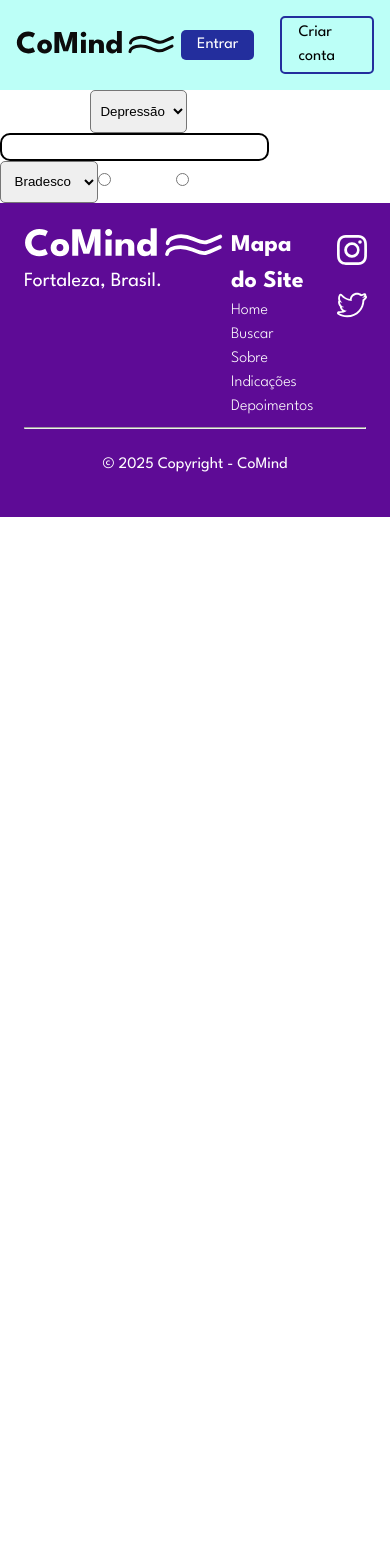
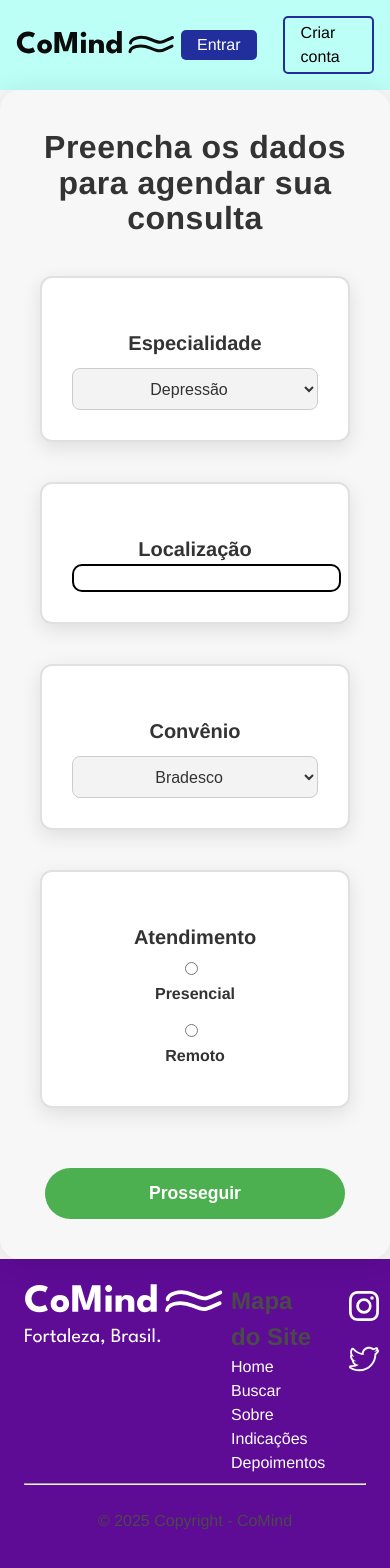
Before and after one commit to ingrydf12/coMind-Front, a React (Vite) app: page /agenda in a window 390 px wide. Shown: the top 1568 px of the page. Before the commit the page ends 844 px from the top, so only its background shows below. Built offline with nearby package versions, Linux system fonts and the light colour scheme.

Commit message:
ajustes html para css

```diff
--- a/src/pages/Agenda/Agenda.css
+++ b/src/pages/Agenda/Agenda.css
@@ -1,172 +1,168 @@
-body {
-    font-family: 'Arial', sans-serif;
+* {
     margin: 0;
     padding: 0;
-    background-color: #f4f4f9;
+    box-sizing: border-box;
 }
 
-  .agenda-container {
-    display: flex;
-    justify-content: space-between;
+body {
+    font-family: 'Helvetica Neue', Arial, sans-serif;
+    background-color: #f7f7f7;
+    justify-content: center;
     align-items: center;
-    height: 100vh;
-    background-color: #fff;
+
+    color: #4A4A4A;
 }
 
-  .agenda-banner {
-    flex: 1;
-    width: 100%;
-    height: 100%;
-    display: flex;
-    justify-content: center;
-    align-items: center;
-    background-color: #e6e6e6;
-    padding: 0 2rem;
+
+.agenda-main {
+    border-radius: 20px;
+    box-shadow: 0 4px 30px rgba(0, 0, 0, 0.1);
+    padding: 40px;
+    text-align: center;
+    position: relative;
 }
 
-  .agenda-banner-image {
-    max-width: 80%;
-    height: auto;
+
+#agenda-title {
+    font-size: 2.5rem;
+    color: #333;
+    margin-bottom: 40px;
+    font-weight: 700;
+    letter-spacing: 0.5px;
 }
 
-  .agenda-form-container {
-    flex: 1;
-    width: 100%;
-    height: 100%;
+
+#agenda-selector {
     display: flex;
-    justify-content: center;
-    align-items: center;
-    background-color: #f0f0f0;
-    padding: 5rem;
+    flex-wrap: wrap;
+    gap: 20px;
+    justify-content: space-between;
+    margin-bottom: 30px;
 }
 
-  .agenda-form-box {
-    width: 100%;
-    max-width: 500px;
-    padding: 2rem;
+
+.agenda-box {
+    width: 48%;
+    padding: 30px;
     background-color: #fff;
-    border-radius: 8px;
-    box-shadow: 0 4px 6px rgba(0, 0, 0, 0.1);
+    border-radius: 12px;
+    box-shadow: 0 6px 20px rgba(0, 0, 0, 0.1);
+    cursor: pointer;
+    transition: all 0.3s ease-in-out;
+    text-align: center;
+    border: 2px solid #e0e0e0;
+    margin-bottom: 20px;
 }
 
-  .agenda-title {
-    font-size: 2rem;
-    margin-bottom: 1.5rem;
-    text-align: center;
+.agenda-box:hover {
+    transform: translateY(-5px);
+    box-shadow: 0 10px 30px rgba(0, 0, 0, 0.15);
 }
 
-  .agenda-form {
-    display: flex;
-    flex-direction: column;
+.agenda-box:focus-within {
+    outline: none;
+    border: 2px solid #4CAF50;
 }
 
-  .form-group {
-    margin-bottom: 1rem;
+.agenda-subtitle {
+    margin-top: 20px;
+    font-size: 1.25rem;
+    font-weight: 600;
+    color: #333;
 }
 
-  .form-input,
-  .form-select {
-    width: 100%;
-    padding: 1rem;
-    background-color: #f0f0f0;
-    border: 1px solid #ccc;
-    border-radius: 4px;
-    font-size: 1rem;
+/* Efeito de caixa selecionada */
+.box-contrast {
+    border-color: #4CAF50;
+    background-color: #f1f8f3;
+    transform: translateY(-5px);
 }
 
-  .form-input::placeholder,
-  .form-select::placeholder {
-    font-size: 16px;
-    color: #161616;
+.subtitle-contrast {
+    color: #4CAF50;
 }
 
-  .form-input:focus,
-  .form-select:focus {
-    border-color: #007bff;
-    outline: none;
+/* Efeito de desfoque nas caixas não selecionadas */
+.agenda-box-blur {
+    opacity: 0.6;
 }
 
-  .form-radio-group {
-    display: flex;
-    justify-content: space-around;
-    margin-top: 1rem;
+/* Estilos do botão de prosseguir */
+#agenda-btn-side {
+    margin-top: 40px;
 }
 
-  .form-radio-group input {
-    width: auto;
+#btn-agenda {
+    background-color: #4CAF50;
+    color: white;
+    padding: 15px 30px;
+    font-size: 1.1rem;
+    border: none;
+    border-radius: 50px;
+    cursor: pointer;
+    width: 100%;
+    max-width: 300px;
+    transition: all 0.3s ease;
+    font-weight: 600;
 }
 
-  .form-radio-group label {
-    margin-right: 15px;
+#btn-agenda:hover {
+    background-color: #45a049;
+    box-shadow: 0 4px 10px rgba(0, 0, 0, 0.15);
 }
 
-  .form-button {
-    padding: 0.75rem;
-    font-size: 1rem;
-    background-color: #007bff;
-    color: white;
-    border: none;
-    border-radius: 4px;
-    cursor: pointer;
-    margin-top: 1.5rem;
-  }
-
-  .form-button:disabled {
-    background-color: #ccc;
+.btn-disabled {
+    background-color: #e0e0e0;
     cursor: not-allowed;
 }
 
-  .error-message {
-    color: red;
-    text-align: center;
-    margin-top: 1rem;
+
+select, input[type="radio"] {
+    width: 100%;
+    padding: 10px;
+    font-size: 1rem;
+    border-radius: 8px;
+    border: 1px solid #ccc;
+    margin-top: 10px;
+    background-color: #f9f9f9;
+    color: #333;
 }
 
-  .success-message {
-    color: green;
-    text-align: center;
-    margin-top: 1rem;
+select {
+    background-color: #f3f3f3;
 }
 
-
-  @media only screen and (max-width: 768px) {
-    .agenda-container {
-      flex-direction: column;
-      padding: 2rem;
+input[type="radio"] {
+    width: auto;
+    margin-right: 8px;
 }
 
-    .agenda-form-container {
-      padding: 3rem 1rem;
+label {
+    font-size: 1rem;
+    font-weight: 600;
+    color: #333;
+    margin-bottom: 8px;
+    display: block;
 }
 
-    .agenda-form-box {
-      padding: 1.5rem;
-      width: 90%;
+/* Responsividade */
+@media (max-width: 768px) {
+    #agenda-selector {
+        flex-direction: column;
+        align-items: center;
     }
 
-    .form-input,
-    .form-select {
-      font-size: 14px;
+    .agenda-box {
+        width: 100%; /* Faz os cards ocuparem toda a largura no celular */
     }
 }
 
-  @media only screen and (max-width: 480px) {
-    .agenda-form-container {
-      padding: 2rem 1rem;
+@media (max-width: 480px) {
+    #agenda-title {
+        font-size: 2rem;
     }
 
-    .agenda-form-box {
-      padding: 1rem;
+    .agenda-box {
         width: 100%;
     }
-
-    .form-input,
-    .form-select {
-      font-size: 13px;
 }
-
-    .form-radio-group {
-      flex-direction: column;
-      align-items: flex-start;
-    }
-  }
--- a/src/pages/Agenda/Agenda.jsx
+++ b/src/pages/Agenda/Agenda.jsx
@@ -1,11 +1,39 @@
-import React from "react";
+import { useNavigate } from "react-router-dom";
+import { useState } from "react";
+import "./Agenda.css";
 
 const Agenda = () => {
-    return(
-        <>
-        <div>
-            <label htmlFor="especialidade">Especialidade</label>
-            <select name="" id="especialidade">
+    const [selectedBox, setSelectedBox] = useState(null);
+    const navigate = useNavigate();
+
+    const boxClick = (box) => {
+        setSelectedBox(box);
+    };
+
+    const buttonClick = () => {
+        if (selectedBox === "especialidadeBox") {
+            navigate("/agenda-especialidade");
+        } else if (selectedBox === "localizacaoBox") {
+            navigate("/agenda-localizacao");
+        } else if (selectedBox === "convenioBox") {
+            navigate("/agenda-convenio");
+        } else if (selectedBox === "atendimentoBox") {
+            navigate("/agenda-atendimento");
+        }
+    };
+
+    return (
+        <main className="agenda-main">
+            <h1 id="agenda-title">Preencha os dados para agendar sua consulta</h1>
+            <div id="agenda-selector">
+                {/* Caixinha para selecionar especialidade */}
+                <div
+                    id="especialidadeBox"
+                    onClick={() => boxClick("especialidadeBox")}
+                    className={`${selectedBox === "especialidadeBox" ? "box-contrast" : "agenda-box"} ${selectedBox === "localizacaoBox" || selectedBox === "convenioBox" || selectedBox === "atendimentoBox" ? "agenda-box-blur" : ""}`}
+                >
+                    <h2 className={`${selectedBox === "especialidadeBox" ? "subtitle-contrast" : "agenda-subtitle"}`}>Especialidade</h2>
+                    <select name="especialidade" id="especialidade">
                         <option>Depressão</option>
                         <option>Ansiedade</option>
                         <option>Transtorno de estresse pós-traumático</option>
@@ -17,10 +45,24 @@ const Agenda = () => {
                         <option>Transtorno de déficit de atenção com hiperatividade (TDAH)</option>
                         <option>Transtornos de estresse</option>
                     </select>
-            <label for="localização">Localização</label>
-            <input type="text" name="localização" id="" />
-            <label for="convenio">Convênio</label>
-            <select name="" id="convenio">
+                </div>
+                {/* Caixa para selecionar localização */}
+                <div
+                    id="localizacaoBox"
+                    onClick={() => boxClick("localizacaoBox")}
+                    className={`${selectedBox === "localizacaoBox" ? "box-contrast" : "agenda-box"} ${selectedBox === "especialidadeBox" || selectedBox === "convenioBox" || selectedBox === "atendimentoBox" ? "agenda-box-blur" : ""}`}
+                >
+                    <h2 className={`${selectedBox === "localizacaoBox" ? "subtitle-contrast" : "agenda-subtitle"}`}>Localização</h2>
+                    <input type="text" name="localização" id="localização" />
+                </div>
+                {/* Caixa para selecionar convênio */}
+                <div
+                    id="convenioBox"
+                    onClick={() => boxClick("convenioBox")}
+                    className={`${selectedBox === "convenioBox" ? "box-contrast" : "agenda-box"} ${selectedBox === "especialidadeBox" || selectedBox === "localizacaoBox" || selectedBox === "atendimentoBox" ? "agenda-box-blur" : ""}`}
+                >
+                    <h2 className={`${selectedBox === "convenioBox" ? "subtitle-contrast" : "agenda-subtitle"}`}>Convênio</h2>
+                    <select name="convenio" id="convenio">
                         <option value="">Bradesco</option>
                         <option value="">Caixa</option>
                         <option value="">Correios</option>
@@ -29,16 +71,32 @@ const Agenda = () => {
                         <option value="">Petrobrás</option>
                         <option value="">Unimed</option>
                     </select>
-            <input type="radio" name="type" id="p" />
-            <label for="p">Presencial</label>
-            <input type="radio" name="type" id="r" />
-            <label for="r">Remoto</label>
                 </div>
-        <div>
-
+                {/* Caixa para selecionar tipo de atendimento */}
+                <div
+                    id="atendimentoBox"
+                    onClick={() => boxClick("atendimentoBox")}
+                    className={`${selectedBox === "atendimentoBox" ? "box-contrast" : "agenda-box"} ${selectedBox === "especialidadeBox" || selectedBox === "localizacaoBox" || selectedBox === "convenioBox" ? "agenda-box-blur" : ""}`}
+                >
+                    <h2 className={`${selectedBox === "atendimentoBox" ? "subtitle-contrast" : "agenda-subtitle"}`}>Atendimento</h2>
+                    <input type="radio" name="type" id="presencial" />
+                    <label htmlFor="presencial">Presencial</label>
+                    <input type="radio" name="type" id="remoto" />
+                    <label htmlFor="remoto">Remoto</label>
                 </div>
-        </>
+            </div>
+            <div id="agenda-btn-side">
+                <button
+                    id="btn-agenda"
+                    className={`classBtn-prim ${!selectedBox ? 'btn-disabled' : ''}`}
+                    onClick={buttonClick}
+                    disabled={!selectedBox}
+                >
+                    Prosseguir
+                </button>
+            </div>
+        </main>
     );
-}
+};
 
 export default Agenda;
```
Lines whose indentation alone changed are shown as unchanged.
